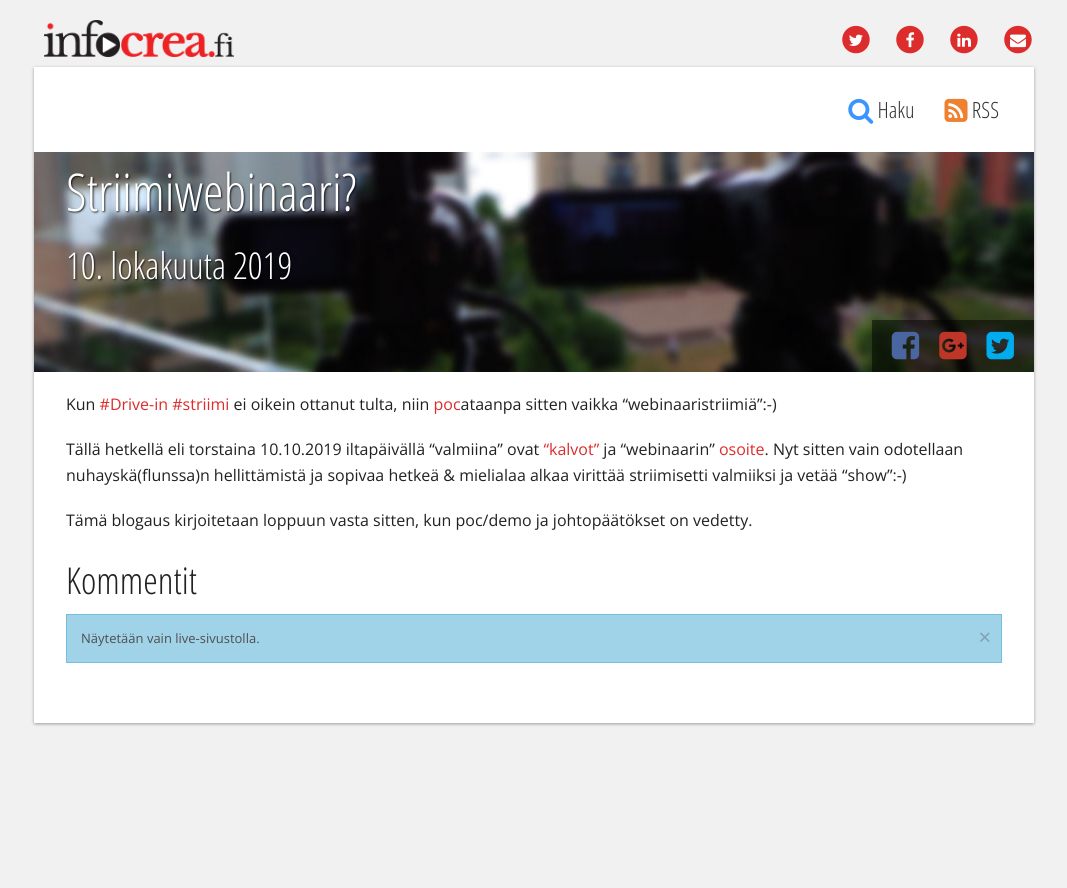
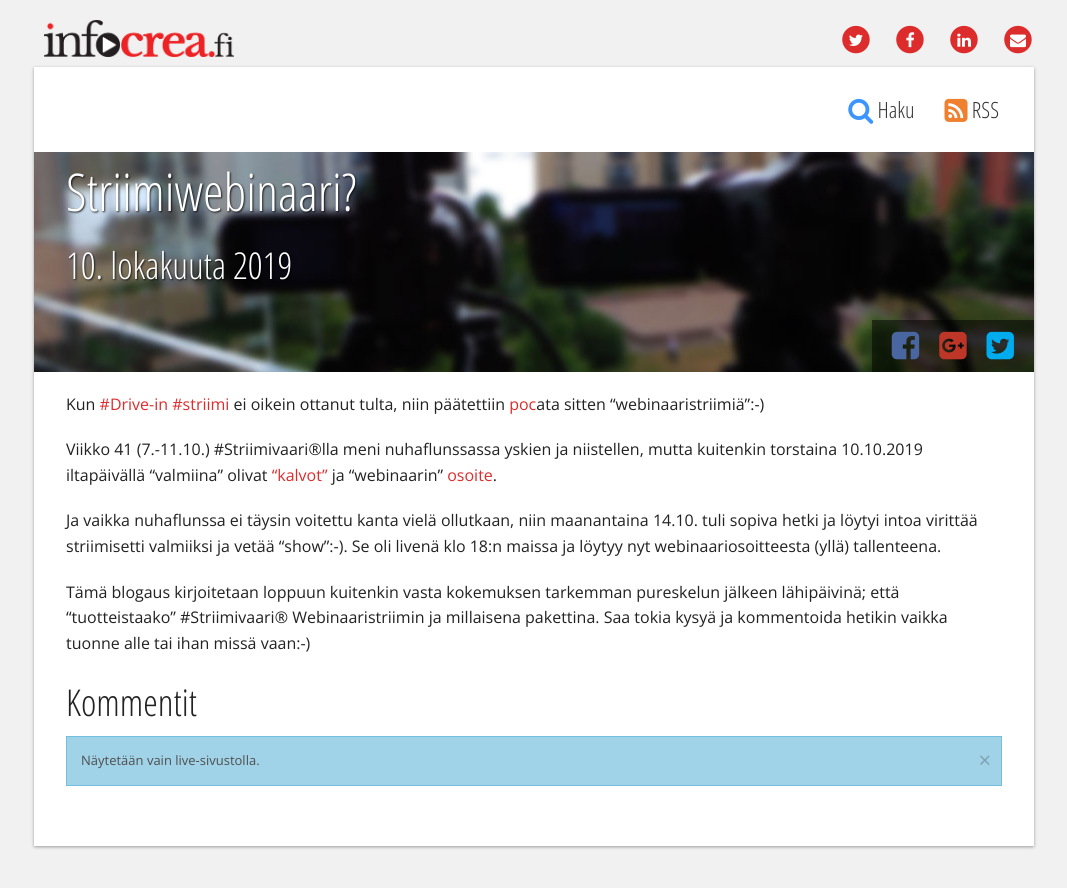
Before and after one commit to Pyppe/infocrea.fi, a Jekyll site: the page built from _posts/2019-10-10-striimiwebinaari.md, in a window 1280 px wide. Shown: the top 888 px of the page, without its empty margins (106-1173 px from the left). Built offline with Jekyll 4.4.1, drawn with Linux system fonts in a browser that asks for light colours.

Commit message:
Webinaaristriimiblogaus V.2

```diff
--- a/_posts/2019-10-10-striimiwebinaari.md
+++ b/_posts/2019-10-10-striimiwebinaari.md
@@ -4,8 +4,10 @@ title: "Striimiwebinaari?"
 date: 2019-10-10T15:13:07+0300
 ---
 
-Kun [#Drive-in #striimi](https://www.linkedin.com/posts/jarmolahti_drivein-live-striimi-activity-6587730582631956481-MdGl) ei oikein ottanut tulta, niin [poc](https://en.wikipedia.org/wiki/Proof_of_concept)ataanpa sitten vaikka "webinaaristriimiä":-)<!--more-->
+Kun [#Drive-in #striimi](https://www.linkedin.com/posts/jarmolahti_drivein-live-striimi-activity-6587730582631956481-MdGl) ei oikein ottanut tulta, niin päätettiin [poc](https://en.wikipedia.org/wiki/Proof_of_concept)ata sitten "webinaaristriimiä":-)<!--more-->
 
-Tällä hetkellä eli torstaina 10.10.2019 iltapäivällä "valmiina" ovat ["kalvot"](https://docs.google.com/presentation/d/18ZOGV6RKARl2AawoHimHzOCs26Bv49CwFSFiLcyI6nA/edit?usp=sharing) ja "webinaarin" [osoite](https://livestream.com/Infocrea-fi/striimiwebinaari). Nyt sitten vain odotellaan nuhayskä(flunssa)n hellittämistä ja sopivaa hetkeä & mielialaa alkaa virittää striimisetti valmiiksi ja vetää "show":-)
+Viikko 41 (7.-11.10.) #Striimivaari®lla meni nuhaflunssassa yskien ja niistellen, mutta kuitenkin torstaina 10.10.2019 iltapäivällä "valmiina" olivat ["kalvot"](https://docs.google.com/presentation/d/18ZOGV6RKARl2AawoHimHzOCs26Bv49CwFSFiLcyI6nA/edit?usp=sharing) ja "webinaarin" [osoite](https://livestream.com/Infocrea-fi/striimiwebinaari).
 
-Tämä blogaus kirjoitetaan loppuun vasta sitten, kun poc/demo ja johtopäätökset on vedetty.
+Ja vaikka nuhaflunssa ei täysin voitettu kanta vielä ollutkaan, niin maanantaina 14.10. tuli sopiva hetki ja löytyi intoa virittää striimisetti valmiiksi ja vetää "show":-). Se oli livenä klo 18:n maissa ja löytyy nyt webinaariosoitteesta (yllä) tallenteena.
+
+Tämä blogaus kirjoitetaan loppuun kuitenkin vasta kokemuksen tarkemman pureskelun jälkeen lähipäivinä; että "tuotteistaako" #Striimivaari® Webinaaristriimin ja millaisena pakettina. Saa tokia kysyä ja kommentoida hetikin vaikka tuonne alle tai ihan missä vaan:-)
```
